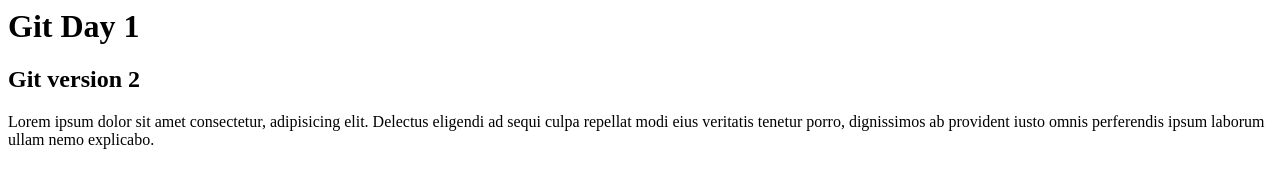
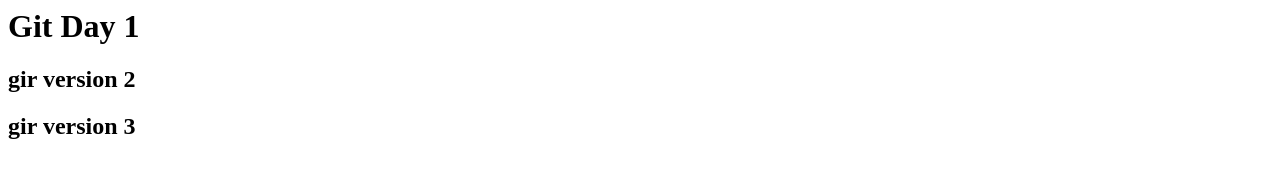
Before and after one commit to VaishnaviNighvekar/Learn_git, a plain HTML site: page index.html in a window 1280 px wide. Drawn offline with Linux system fonts and the light colour scheme.

Commit message:
version 3

```diff
--- a/index.html
+++ b/index.html
@@ -11,10 +11,9 @@ ls -a        hidden folder-->
     <body>
         <h1>Git Day 1</h1>
         <!-- version 2 -->
-        <h2> Git version 2</h2>
+        <h2> gir version 2</h2>
         <!-- version 3 -->
-        <p>Lorem ipsum dolor sit amet consectetur, adipisicing elit. Delectus eligendi ad sequi culpa repellat modi eius veritatis tenetur porro, dignissimos ab provident iusto omnis perferendis ipsum laborum ullam nemo explicabo.</p>
-
+        <h2> gir version 3</h2>
 
     </body>
 </html>
```
